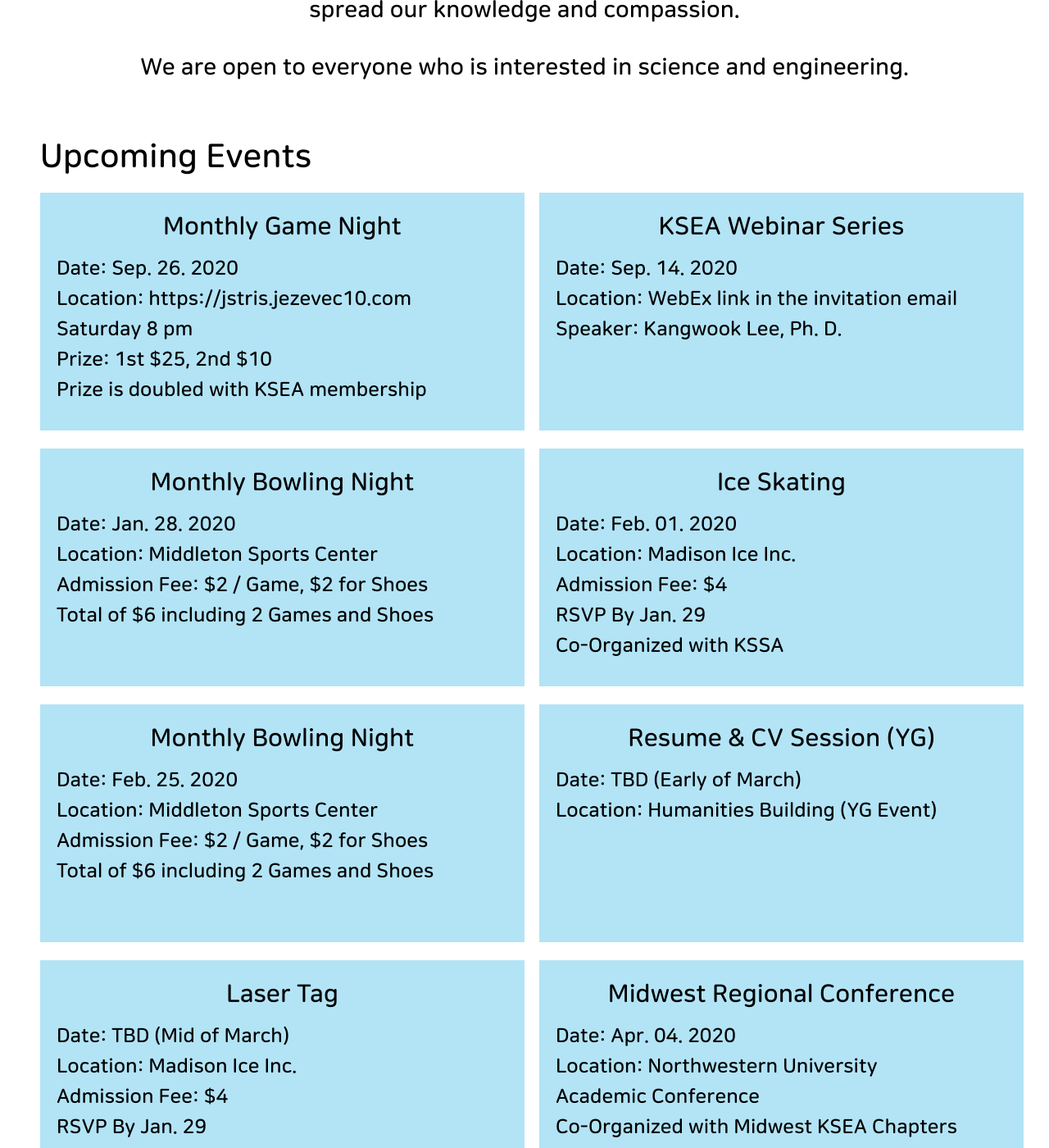
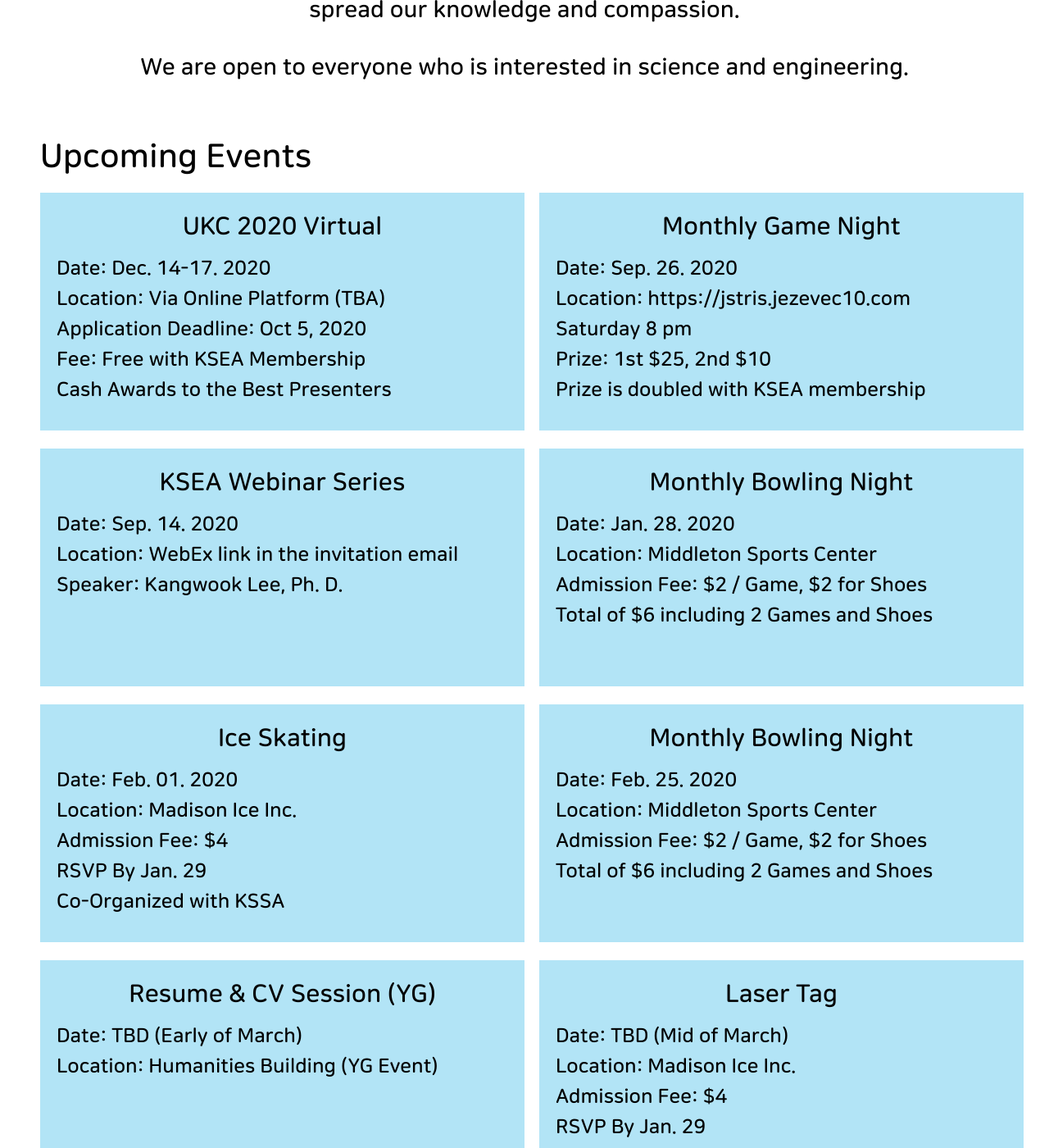
Before and after one commit to KSEAWisconsin/kseawisconsin.github.io, a Jekyll site: the page built from index.html, in a window 1280 px wide and 1400 px high, scrolled down 543 px. Shown: the whole window at 82% size. Built offline with Jekyll 4.4.1, drawn with Linux system fonts in a browser that asks for light colours.

Commit message:
Event and member update

```diff
--- a/_data/about_directors.yml
+++ b/_data/about_directors.yml
@@ -6,8 +6,8 @@
 ##   standing: # the standing of the person
 ##   website_url: # url of personal website
 
-- person_name: MINHO KWON
-  image_url: /MINHO_KWON.jpg
+- person_name: HANWOOK CHUNG
+  image_url: /HANWOOK_CHUNG.jpg
   standing: Director of Basic Sciences
   website_url: mkwon.org
 
--- a/_data/about_xo.yml
+++ b/_data/about_xo.yml
@@ -21,11 +21,6 @@
   standing: Secretary General
   website_url:
 
-- person_name: HANWOOK CHUNG
-  image_url: /HANWOOK_CHUNG.jpeg
-  standing: Basic Science
-  website_url:
-
 - person_name: HYEONJEONG BAE
   image_url: /HYEONJEONG_BAE.jpg
   standing: Cheif Technology Officer
--- a/_data/home_events.yml
+++ b/_data/home_events.yml
@@ -9,6 +9,15 @@
 ##   additional_info1: # 1st line of additional information. 40 character per line
 ##   additional_info2: # 2st line of additional information.
 ##   additional_info3: # 2st line of additional information.
+
+- event_name: UKC 2020 Virtual
+  detail_url:
+  date: Dec. 14-17. 2020
+  location: "Via Online Platform (TBA)"
+  additional_info1: "Application Deadline: Oct 5, 2020"
+  additional_info2: "Fee: Free with KSEA Membership"
+  additional_info3: "Cash Awards to the Best Presenters"
+
 
 - event_name: Monthly Game Night
   detail_url:
```
Also changed, not shown: 2 other files.
